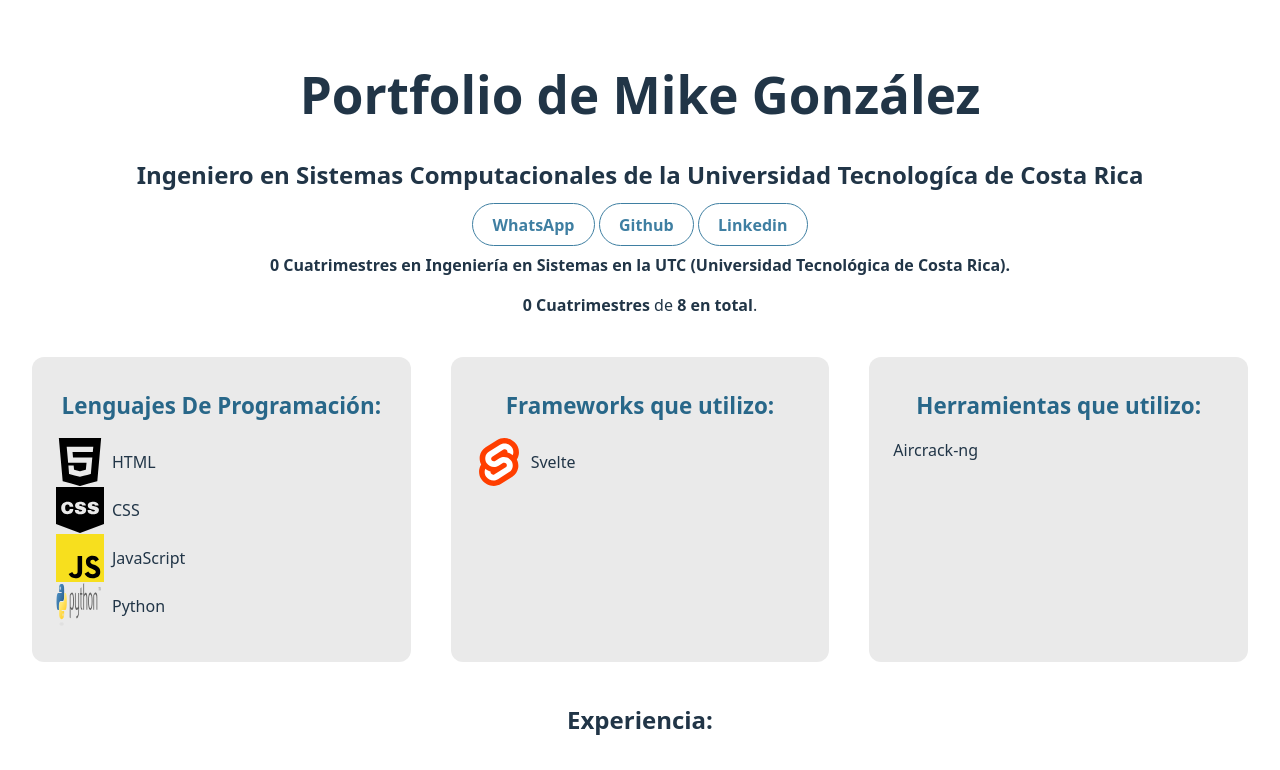
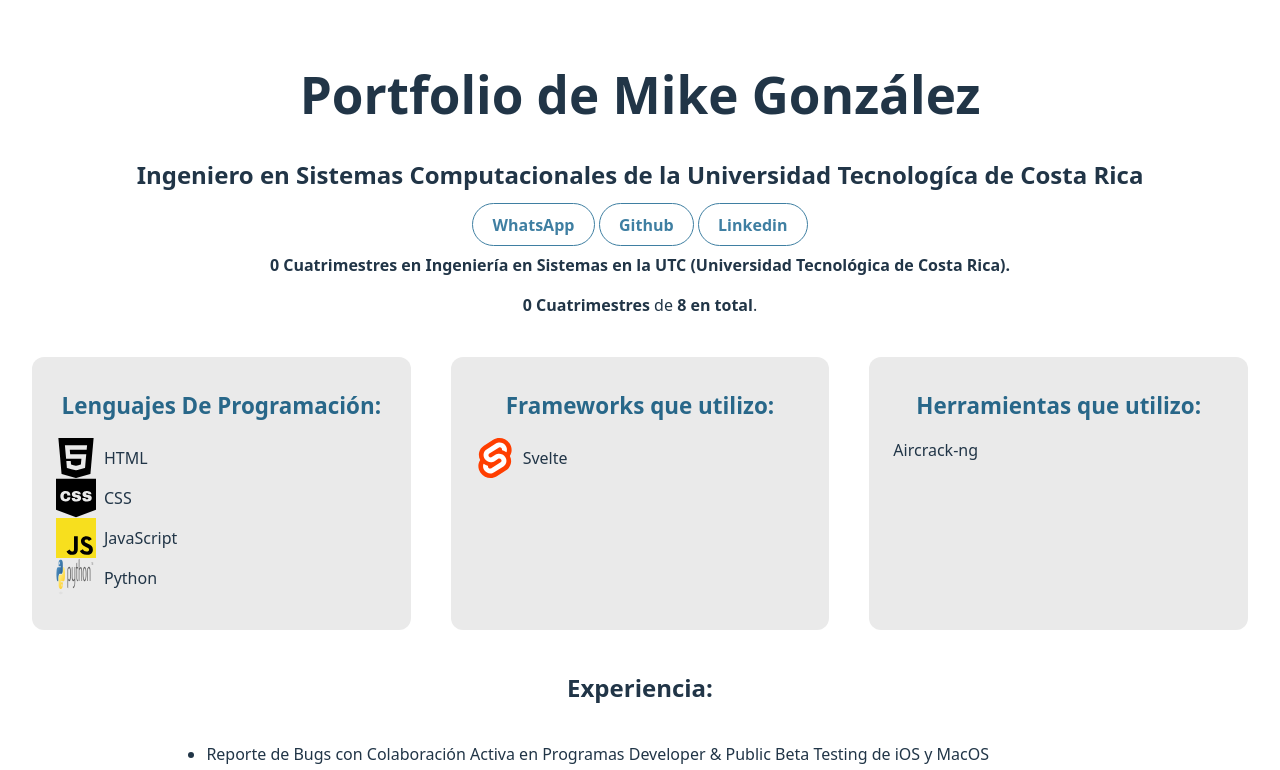
Before and after one commit to mikegonzalezdev/mikegonzalezportfolio, a Svelte app: page / in a window 1280 px wide. Shown: the top 770 px of the page. Built offline with nearby package versions, Linux system fonts and the light colour scheme.

Commit message:
more bug fixes

```diff
--- a/src/App.svelte
+++ b/src/App.svelte
@@ -31,22 +31,22 @@
 
   <ul class="tech-list">
     <li class="tech-item">
-      <img src="/html5.svg" width="48" height="48" alt="HTML5 logo" loading="lazy">
+      <img src="/html5.svg" width="40" height="40" alt="HTML5 logo" loading="lazy">
       <span>HTML</span>
     </li>
 
     <li class="tech-item">
-      <img src="/csslogo.svg" width="48" height="48" alt="CSS logo" loading="lazy">
+      <img src="/csslogo.svg" width="40" height="40" alt="CSS logo" loading="lazy">
       <span>CSS</span>
     </li>
 
     <li class="tech-item">
-      <img src="/javascript.svg" width="48" height="48" alt="JavaScript logo" loading="lazy">
+      <img src="/javascript.svg" width="40" height="40" alt="JavaScript logo" loading="lazy">
       <span>JavaScript</span>
     </li>
 
     <li class="tech-item">
-      <img src="/python.svg" width="48" height="48" alt="Python logo" loading="lazy">
+      <img src="/python.svg" width="40" height="40" alt="Python logo" loading="lazy">
       <span>Python</span>
     </li>
   </ul>
@@ -57,7 +57,7 @@
 
   <ul class="tech-list">
     <li class="tech-item">
-      <img src="/svelte.svg" width="48" height="48" alt="Svelte logo" loading="lazy">
+      <img src="/svelte.svg" width="40" height="40" alt="Svelte logo" loading="lazy">
       <span>Svelte</span>
     </li>
   </ul>
```
